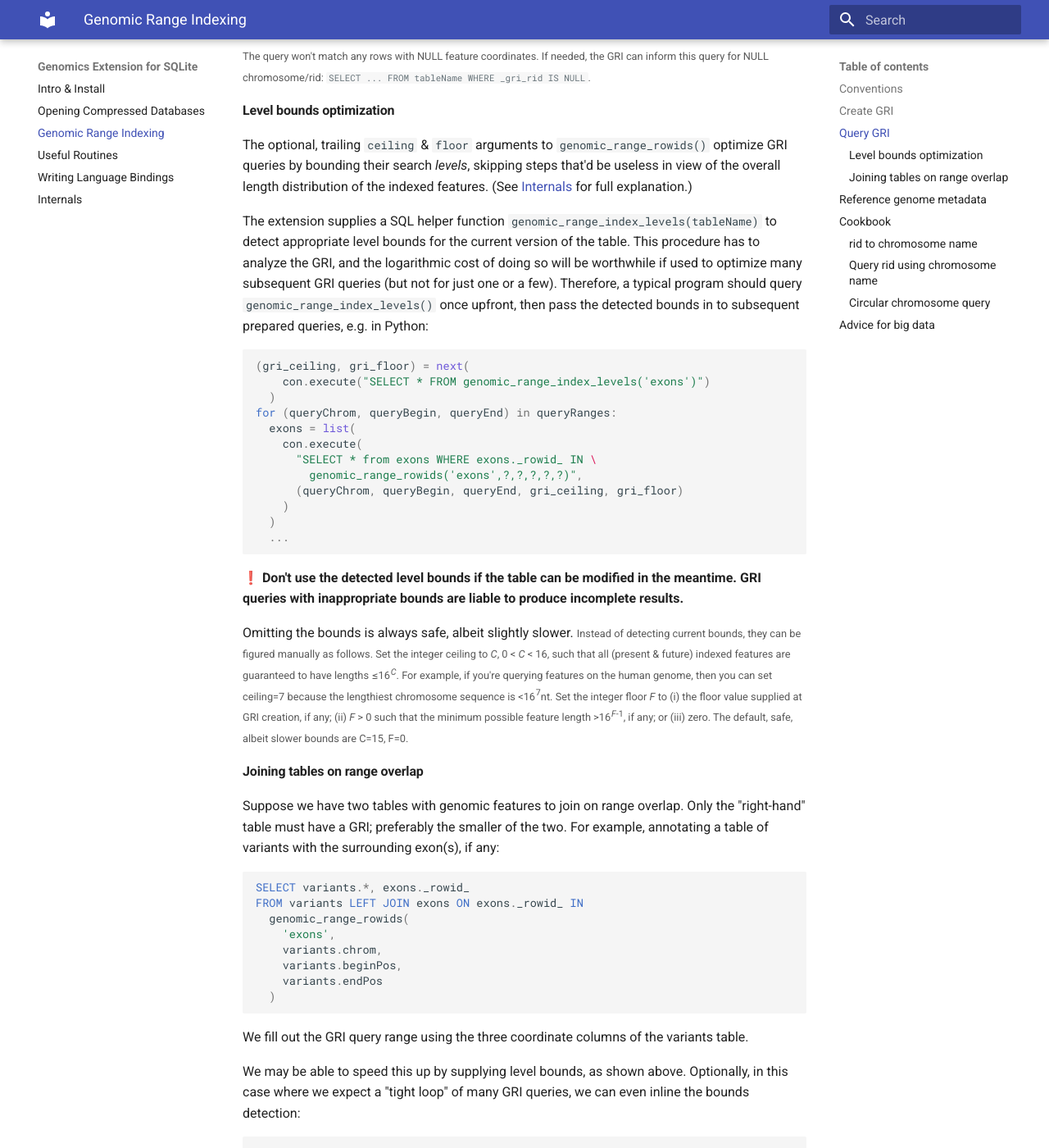
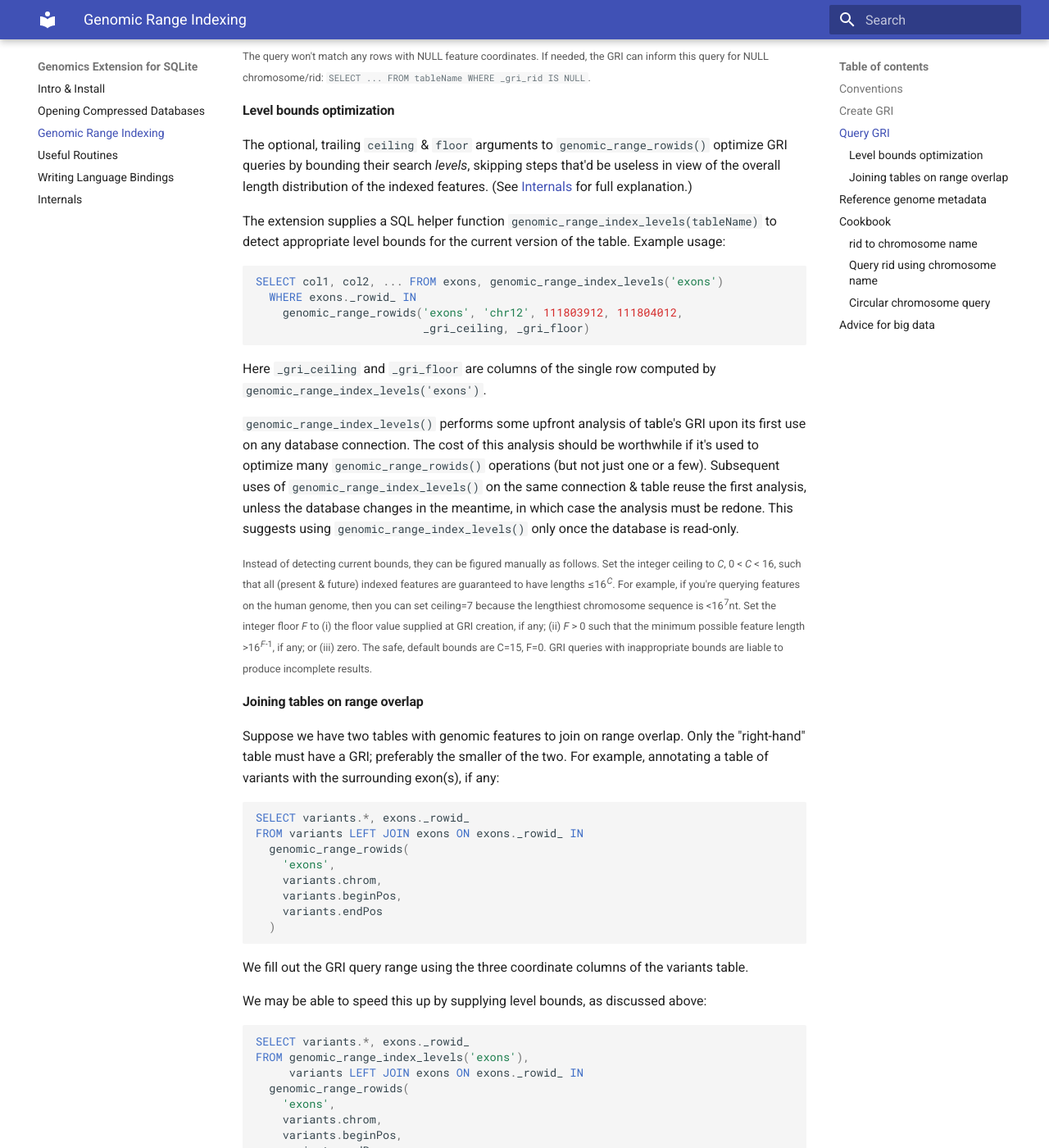
Before and after one commit to mlin/GenomicSQLite, an MkDocs documentation site: the page built from docs/guide_gri.md, in a window 1280 px wide and 1400 px high, scrolled down 2578 px. Shown: the whole window at 82% size. Built offline with MkDocs 1.6.1 and Material for MkDocs 9.7.7, drawn with Linux system fonts in a browser that asks for light colours; some of the changed text lies outside the part shown.

Commit message:
simplify usage of genomic_range_index_levels() (#16)
by caching results when used repeatedly on the same connection, so long as the database has not been changed

````diff
--- a/docs/guide_gri.md
+++ b/docs/guide_gri.md
@@ -164,26 +164,20 @@ queryChrom = featureChrom AND
 
 The optional, trailing `ceiling` & `floor` arguments to `genomic_range_rowids()` optimize GRI queries by bounding their search *levels*, skipping steps that'd be useless in view of the overall length distribution of the indexed features. (See [Internals](internals.md) for full explanation.)
 
-The extension supplies a SQL helper function `genomic_range_index_levels(tableName)` to detect appropriate level bounds for the current version of the table. This procedure has to analyze the GRI, and the logarithmic cost of doing so will be worthwhile if used to optimize many subsequent GRI queries (but not for just one or a few). Therefore, a typical program should query `genomic_range_index_levels()` once upfront, then pass the detected bounds in to subsequent prepared queries, e.g. in Python:
+The extension supplies a SQL helper function `genomic_range_index_levels(tableName)` to detect appropriate level bounds for the current version of the table. Example usage:
 
-```python3
-(gri_ceiling, gri_floor) = next(
-    con.execute("SELECT * FROM genomic_range_index_levels('exons')")
-  )
-for (queryChrom, queryBegin, queryEnd) in queryRanges:
-  exons = list(
-    con.execute(
-      "SELECT * from exons WHERE exons._rowid_ IN \
-        genomic_range_rowids('exons',?,?,?,?,?)",
-      (queryChrom, queryBegin, queryEnd, gri_ceiling, gri_floor)
-    )
-  )
-  ...
+```sql
+SELECT col1, col2, ... FROM exons, genomic_range_index_levels('exons')
+  WHERE exons._rowid_ IN
+    genomic_range_rowids('exons', 'chr12', 111803912, 111804012,
+                         _gri_ceiling, _gri_floor)
 ```
 
-**❗ Don't use the detected level bounds if the table can be modified in the meantime. GRI queries with inappropriate bounds are liable to produce incomplete results.**
+Here `_gri_ceiling` and `_gri_floor` are columns of the single row computed by `genomic_range_index_levels('exons')`.
 
-Omitting the bounds is always safe, albeit slightly slower. <small>Instead of detecting current bounds, they can be figured manually as follows. Set the integer ceiling to *C*, 0 &lt; *C* &lt; 16, such that all (present & future) indexed features are guaranteed to have lengths &le;16<sup>*C*</sup>. For example, if you're querying features on the human genome, then you can set ceiling=7 because the lengthiest chromosome sequence is &lt;16<sup>7</sup>nt. Set the integer floor *F* to (i) the floor value supplied at GRI creation, if any; (ii) *F* &gt; 0 such that the minimum possible feature length &gt;16<sup>*F*-1</sup>, if any; or (iii) zero. The default, safe, albeit slower bounds are C=15, F=0.</small>
+`genomic_range_index_levels()` performs some upfront analysis of table's GRI upon its first use on any database connection. The cost of this analysis should be worthwhile if it's used to optimize many `genomic_range_rowids()` operations (but not just one or a few). Subsequent uses of `genomic_range_index_levels()` on the same connection & table reuse the first analysis, unless the database changes in the meantime, in which case the analysis must be redone. This suggests using `genomic_range_index_levels()` only once the database is read-only.
+
+<small>Instead of detecting current bounds, they can be figured manually as follows. Set the integer ceiling to *C*, 0 &lt; *C* &lt; 16, such that all (present & future) indexed features are guaranteed to have lengths &le;16<sup>*C*</sup>. For example, if you're querying features on the human genome, then you can set ceiling=7 because the lengthiest chromosome sequence is &lt;16<sup>7</sup>nt. Set the integer floor *F* to (i) the floor value supplied at GRI creation, if any; (ii) *F* &gt; 0 such that the minimum possible feature length &gt;16<sup>*F*-1</sup>, if any; or (iii) zero. The safe, default bounds are C=15, F=0. GRI queries with inappropriate bounds are liable to produce incomplete results.</small>
 
 #### Joining tables on range overlap
 
@@ -202,7 +196,7 @@ FROM variants LEFT JOIN exons ON exons._rowid_ IN
 
 We fill out the GRI query range using the three coordinate columns of the variants table.
 
-We may be able to speed this up by supplying level bounds, as shown above. Optionally, in this case where we expect a "tight loop" of many GRI queries, we can even inline the bounds detection:
+We may be able to speed this up by supplying level bounds, as discussed above:
 
 ``` sql
 SELECT variants.*, exons._rowid_
@@ -217,8 +211,6 @@ FROM genomic_range_index_levels('exons'),
     _gri_floor
   )
 ```
-
-Here `_gri_ceiling` and `_gri_floor` are columns of the single row computed by `genomic_range_index_levels('exons')`.
 
 See also "Advice for big data" below on optimizing storage layout for GRI queries.
 
````
Also changed, not shown: 3 other files.
